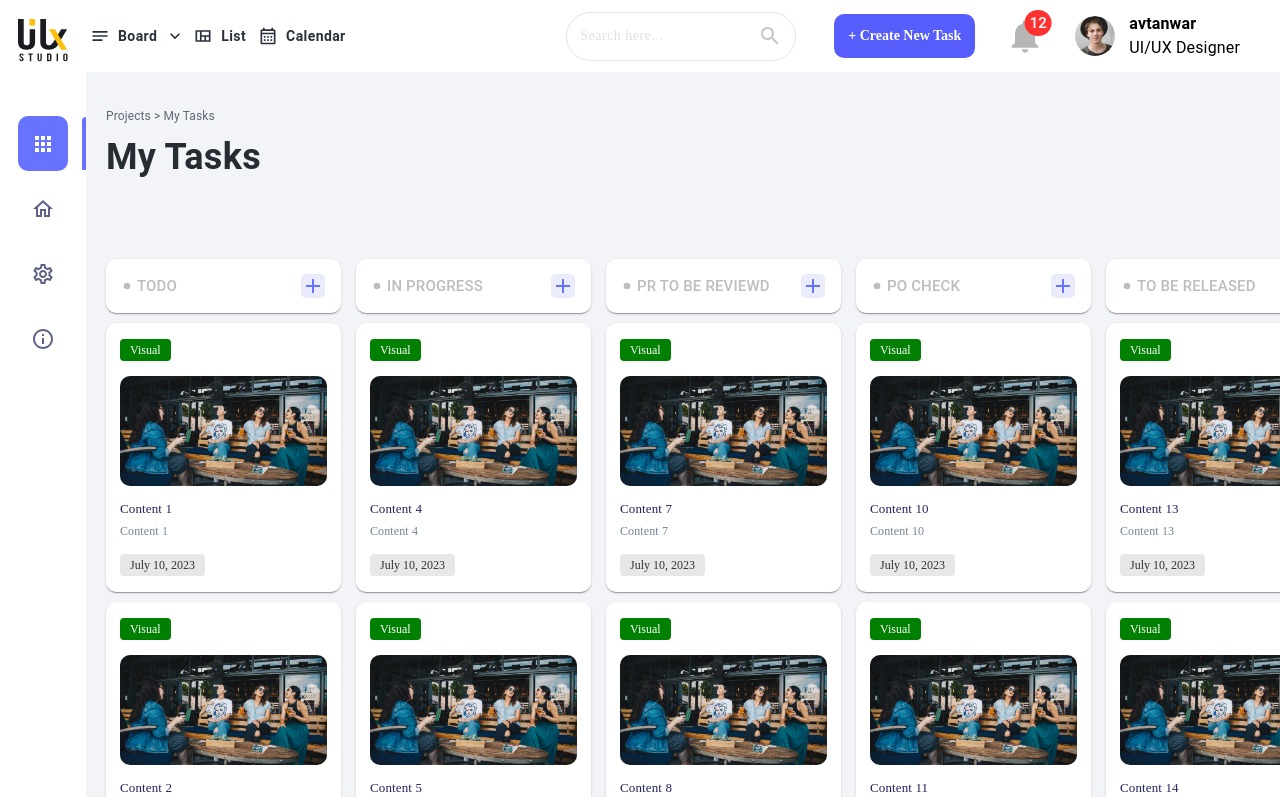
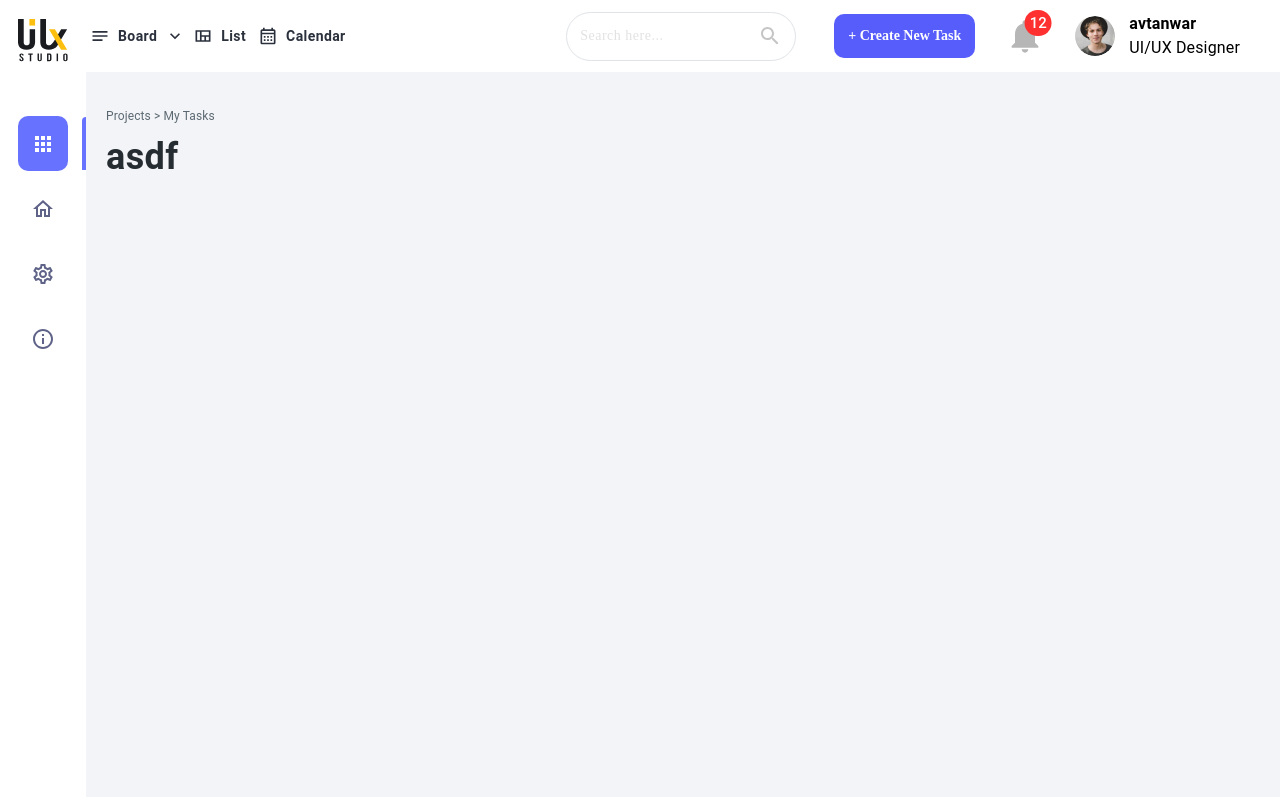
Before and after one commit to SuperStar0106/jira-dashboard, a React (Create React App) app: page /dashboard in a window 1280 px wide. Built offline with nearby package versions, Linux system fonts and the light colour scheme.

Commit message:
add the functionality to show the tickets by boardId

```diff
--- a/src/App.tsx
+++ b/src/App.tsx
@@ -31,6 +31,10 @@ export const App: React.FC = () => {
             ></Route>
             <Route path={PATH.SUCCESS} element={<SuccessPage />}></Route>
             <Route path={PATH.DASHBOARD} element={<DashboardPage />}></Route>
+            <Route
+              path={`${PATH.DASHBOARD}/:boardId`}
+              element={<DashboardPage />}
+            ></Route>
             <Route path={PATH.TASKINSERT} element={<TaskInsertPage />}></Route>
             <Route path={PATH.ITEMINSERT} element={<ItemInsertPage />}></Route>
             <Route path="*" element={<Navigate to={PATH.SIGNUP} />}></Route>
--- a/src/components/common/Layout/Header/index.tsx
+++ b/src/components/common/Layout/Header/index.tsx
@@ -33,9 +33,9 @@ interface FadeMenuComponentProps {
 }
 
 export const FadeMenuComponent: React.FC<FadeMenuComponentProps> = (props) => {
+  const navigate = useNavigate()
   const { activeButton, setActiveButton } = props
   const [anchorEl, setAnchorEl] = useState<null | HTMLElement>(null)
-  const navigate = useNavigate()
   const { boards } = useSelector((state: RootState) => state.tickets)
 
   const handleClick = (event: React.MouseEvent<HTMLElement>): void => {
@@ -85,22 +85,12 @@ export const FadeMenuComponent: React.FC<FadeMenuComponentProps> = (props) => {
           },
         }}
       >
-        {/* <MenuItem
-          onClick={(e) => {
-            handleClose()
-          }}
-          key="1"
-        >
-          <ListItemText>My Tasks</ListItemText>
-          <Typography variant="body2" color="#252C32">
-            <BorderColorOutlined />
-          </Typography>
-        </MenuItem> */}
         {Object.values(boards.byId).map((board, index) => {
           return (
             <MenuItem
               onClick={(e) => {
                 handleClose()
+                navigate(`${PATH.DASHBOARD}/${board.id}`)
               }}
               key={index}
             >
--- a/src/components/view/Dashboard/index.tsx
+++ b/src/components/view/Dashboard/index.tsx
@@ -3,11 +3,15 @@ import { Box, type BoxProps, Container, Typography } from '@mui/material'
 import { DashboardViewStyle } from './index.style'
 import { WithLayout, TicketListComponent } from '../../common'
 import { DragDropContext } from '@hello-pangea/dnd'
+import { useParams } from 'react-router-dom'
 import {
   type BoardReceive,
   type ListReceive,
   type ItemReceive,
+  // type List,
+  // type Item,
 } from '../../../models'
+import { TicketUtils } from '../../../utils'
 
 type DashboardViewProps = BoxProps & {
   boards: BoardReceive
@@ -24,11 +28,10 @@ const initialTickets: Tickets = {
 }
 
 const DashboardComponent: React.FC<DashboardViewProps> = (props) => {
+  const { boards } = props
+  const { boardId } = useParams()
+  const initialBoardId = boardId ?? ''
   const { lists, items } = props
-
-  useEffect(() => {
-    console.log('items in dashboard: ', Object.values(items.byId))
-  }, [])
 
   const [tickets, setTickets] = useState(initialTickets)
 
@@ -52,6 +55,16 @@ const DashboardComponent: React.FC<DashboardViewProps> = (props) => {
     })
   }
 
+  const listsByBoardId = TicketUtils.getListData(
+    boards.byId[initialBoardId]?.lists ?? [],
+    lists
+  )
+
+  useEffect(() => {
+    console.log('items in dashboard: ', Object.values(items.byId))
+    console.log('Tickets by boardId: ', listsByBoardId)
+  }, [listsByBoardId])
+
   return (
     <DashboardViewStyle>
       <Container maxWidth="xl">
@@ -59,20 +72,20 @@ const DashboardComponent: React.FC<DashboardViewProps> = (props) => {
           <Typography className="url-text">Projects &gt; My Tasks</Typography>
         </Box>
         <Box sx={{ marginTop: '8px' }}>
-          <Typography className="title-text">My Tasks</Typography>
+          <Typography className="title-text">{'asdf'}</Typography>
         </Box>
         <Box sx={{ display: 'flex', gap: '15px' }}>
           <DragDropContext onDragEnd={handleOnDragEnd}>
-            {Object.entries(lists.byId).map(([id, tickets]) => {
+            {Object.entries(listsByBoardId).map(([id, list]) => {
               const filteredItems = Object.values(items.byId).filter((item) =>
-                tickets.items.includes(item.id)
+                list.items.includes(item.id)
               )
 
               return (
                 <Box sx={{ marginTop: '78px' }} key={id}>
                   <TicketListComponent
                     key={id}
-                    progressTitle={tickets.title}
+                    progressTitle={list.title}
                     tickets={filteredItems}
                     droppableId={id}
                   />
--- a/src/store/slices/tickets.slice.ts
+++ b/src/store/slices/tickets.slice.ts
@@ -13,7 +13,7 @@ const initialState: Ticket = {
       board1: {
         id: 'board1',
         title: 'Board 1',
-        lists: ['list1', 'list2', 'list3'],
+        lists: ['list1', 'list2', 'list3', 'list4', 'list5', 'list6'],
       },
     },
     allIds: ['board1'],
--- a/src/utils/ticket.instance.ts
+++ b/src/utils/ticket.instance.ts
@@ -1,7 +1,18 @@
-import { type ListReceive, type List } from '../models'
+import {
+  type ListReceive,
+  type List,
+  type ItemReceive,
+  type Item,
+} from '../models'
 
 export const getListData = (listIds: string[], lists: ListReceive): List[] => {
   const result: List[] = listIds.map((listId) => lists.byId[listId])
 
   return result
 }
+
+export const getItemData = (itemIds: string[], items: ItemReceive): Item[] => {
+  const result: Item[] = itemIds.map((itemId) => items.byId[itemId])
+
+  return result
+}
```
Also changed, not shown: 1 other file (tests, documents, lock files or other folders).
